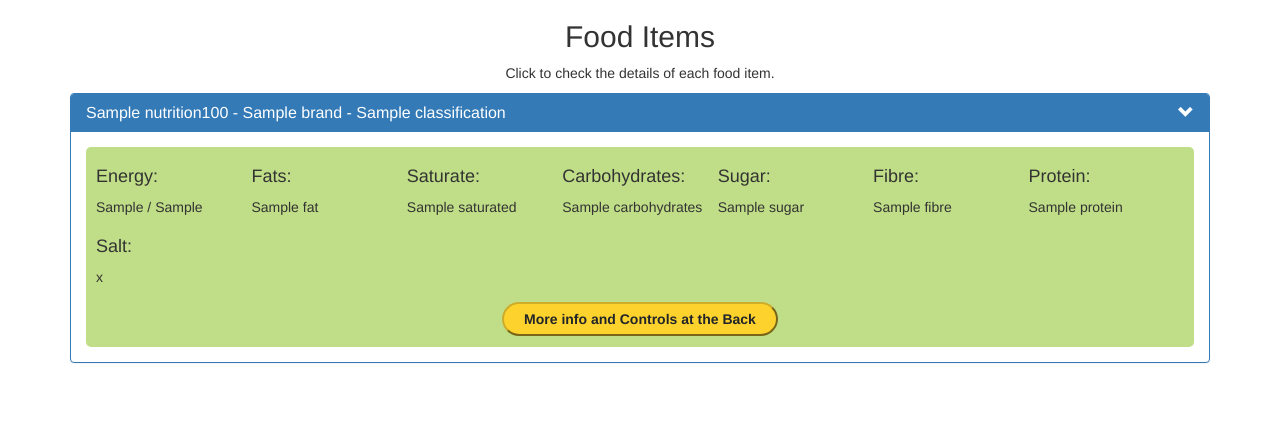
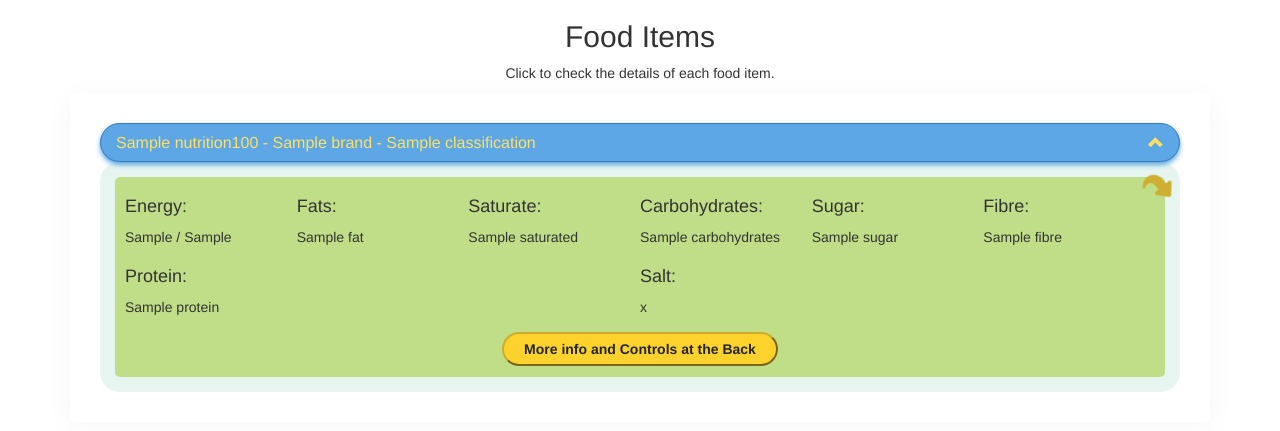
Before and after one commit to abonello/food_nutrition, a Flask app: page / in a window 1280 px wide, after a click that opens the changed part. Shown: the part 100-531 px from the top of the page. Run offline with Flask 2, Linux system fonts and the light colour scheme; a database or web service that is not in the repository returns one stand-in record (values such as "Sample title"); some libraries are stand-ins or nearby versions.

Commit message:
Improved GUI of index.html

```diff
--- a/static/css/style.css
+++ b/static/css/style.css
@@ -1,8 +1,56 @@
+
 .panel-body {
     padding: 15px;
     width: 100%;
     position: relative;
 }
+
+.panel {
+    border: 0;
+    box-shadow: none;
+}
+
+.panel-group {
+    background: #fff none repeat scroll 0 0;
+    border-radius: 3px;
+    box-shadow: 0 5px 30px 0 rgba(0, 0, 0, 0.04);
+    margin-bottom: 0;
+    padding: 2px;
+
+}
+
+@media screen and (min-width: 600px) {
+    .panel-group {
+        padding: 10px;
+    }
+}
+
+@media screen and (min-width: 725px) {
+    .panel-group {
+        padding: 30px;
+    }
+}
+
+.panel-primary>.panel-heading+.panel-collapse>.panel-body {
+    border: 0;
+    background-color: red;
+    border-radius: 20px;
+    background-color: #6abfa829;
+}
+
+
+#accordion .panel-heading {
+    border-radius: 30px;
+}
+
+
+.panel-heading.active {
+    border: 1px solid #337ab7;
+    background-color: #5da7e6;
+    box-shadow: 0 3px 5px #5da7e6;
+    color: #ffe064;
+}
+
 
 /* Cards Set Up - START */
 .flip3D {
@@ -50,6 +98,7 @@
 
 .btnEdit {
     color: #212529;
+    font-size: 1.2em;
     background-color: #7cc;
     border-color: #5bc2c2;
     border-radius: 18px;
@@ -58,6 +107,7 @@
 
 .btnDelete {
     color: #3bff56;
+    font-size: 1.2em;
     background-color: #F44336;
     border-color: #de362a;
     border-radius: 18px;
@@ -79,6 +129,20 @@
             transform: /* Start State for front */              /* IE 10, Fx 16+, Op 12.1+ */
                        perspective(1000px) /* perspective need to be high so that it is not warped */
                        rotateY(0deg); /* card face forward by default */
+}
+
+.flip3D::after {
+    font-family: fontawesome;
+    font-size: 30px;
+    content: "\f064";
+    color: #ceaf31;
+    height: 0px;
+    /* width: 25px; */
+    width: 0px;
+    position: absolute;
+    top: 0px;
+    right: 15px;
+    transform: rotate(50deg);
 }
 
 .flip3D > .back {
@@ -110,8 +174,8 @@
 
 /* Cards Animation duration - START */
 .slow {
-    transition: -webkit-transform 0.3s linear 0s;   /* controls animation */
-    transition: -ms-transform 0.3s linear 0s;       /* controls animation */
-    transition: transform 0.3s linear 0s;           /* controls animation */
+    transition: -webkit-transform 0.5s linear 0s;   /* controls animation */
+    transition: -ms-transform 0.5s linear 0s;       /* controls animation */
+    transition: transform 0.5s linear 0s;           /* controls animation */
 }
 /* Cards Animation duration - END */
--- a/templates/index.html
+++ b/templates/index.html
@@ -20,7 +20,7 @@
                 <h1>Nutrition Value App</h1>
                 <p>Nutrition value per 100g (100ml) for various food items.</p>
         </div>
-        <div class="row">
+        <div class="row"> <!-- Heading for Accordion -->
             <div class="col-md-12">
                 <div class="section-title text-center">
                     <h2>Food Items</h2>
@@ -29,7 +29,7 @@
                 </div>
             </div>
         </div>
-        <div class="row">
+        <div class="row">  <!-- Holds Accordion Panels -->
             <div class="col-sm-12">
                 <div class="panel-group" id="accordion">
                 <!-- JINJA TEMPLATING START -->
@@ -153,16 +153,26 @@
         }
     </script>
     <script>
-        /* // function toggleChevron(e) {
-        //     $(e.target)
-        //         .prev('.panel-heading')
-        //         .find("i.indicator")
-        //         .toggleClass('glyphicon-chevron-down glyphicon-chevron-up');
-        // }
-        // $('#accordion').on('hidden.bs.collapse', toggleChevron);
-        // $('#accordion').on('shown.bs.collapse', toggleChevron); */
+        function toggleChevron(e) {
+            $(e.target)
+                .prev('.panel-heading')
+                .find("i.indicator")
+                .toggleClass('glyphicon-chevron-down glyphicon-chevron-up');
+        }
+        $('#accordion').on('hidden.bs.collapse', toggleChevron);
+        $('#accordion').on('shown.bs.collapse', toggleChevron);
+    </script>
+    <script>
+        $(document).ready(function() {
+            $('.panel-collapse').on('show.bs.collapse', function () {
+                $(this).siblings('.panel-heading').addClass('active');
+            });
+            $('.panel-collapse').on('hide.bs.collapse', function () {
+                $(this).siblings('.panel-heading').removeClass('active');
+            });
+        });
+    </script>
 
-    </script>
 
 </body>
 </html>
```
